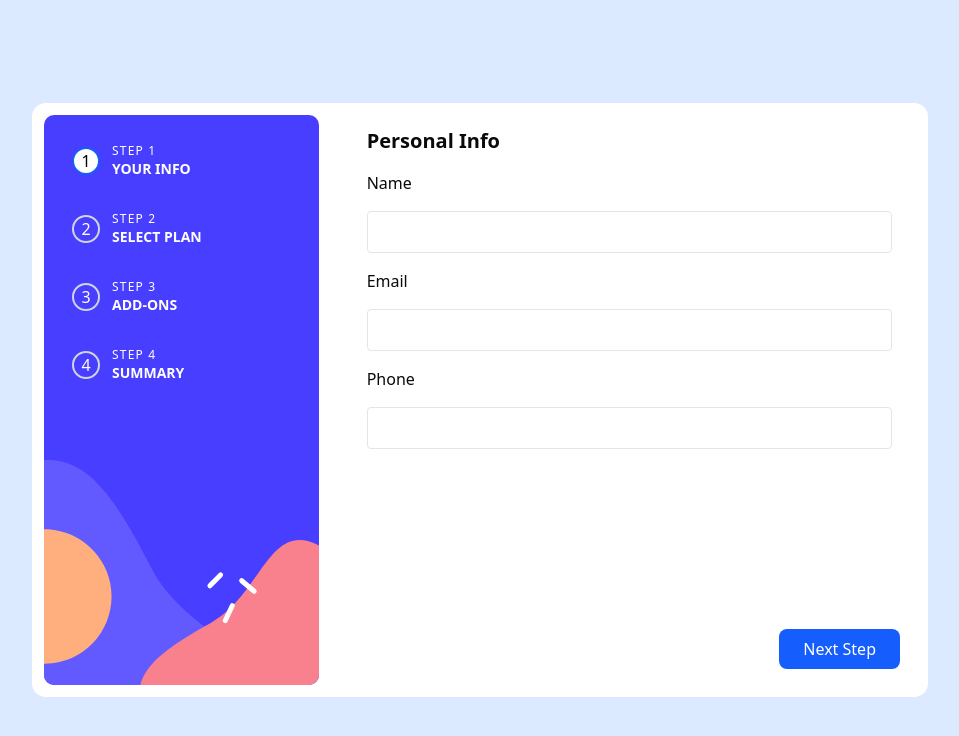
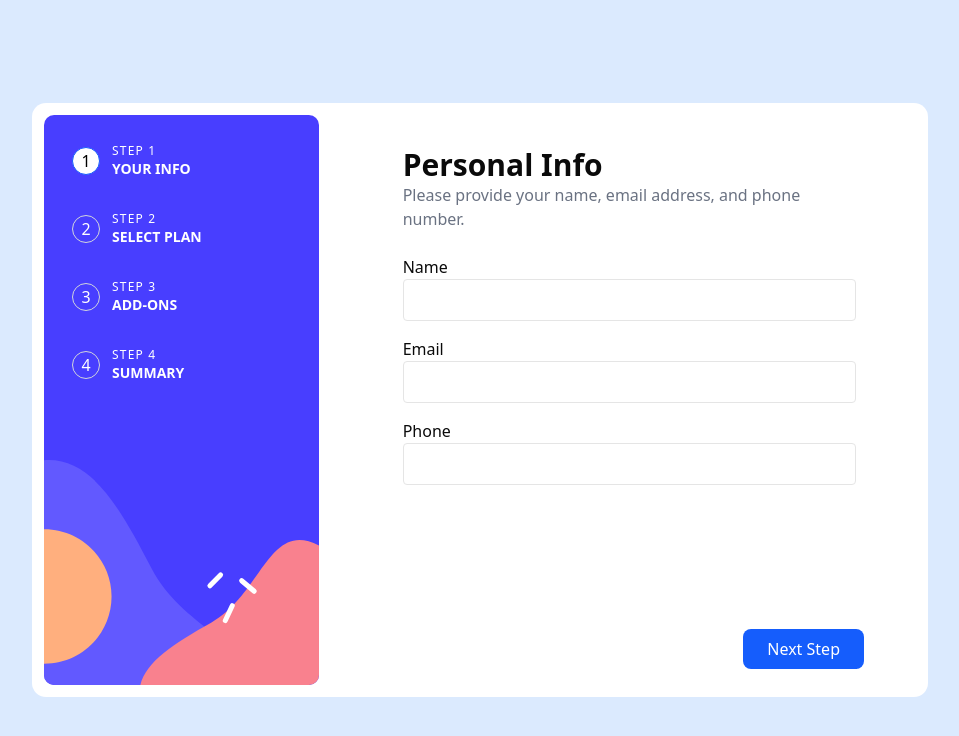
Before and after one commit to AskTiba/bit-by-bit, a Next.js app: page /challenges/multi-step-form in a window 1280 px wide. Shown: the top 736 px of the page, without its empty margins (160-1119 px from the left). Built offline with nearby package versions, Linux system fonts and the light colour scheme.

Commit message:
style[ui): modify the styling of the general ui

```diff
--- a/src/app/challenges/multi-step-form/components/FormPage.tsx
+++ b/src/app/challenges/multi-step-form/components/FormPage.tsx
@@ -89,9 +89,9 @@ const FormPage = () => {
         {/* Wizard form */}
         <form
           onSubmit={handleSubmit(onSubmit)}
-          className="col-span-2 relative lg:static flex flex-col bg-white rounded-xl -top-20 z-60 justify-between mx-3 h-full"
+          className="col-span-2 relative lg:mx-12 lg:static flex flex-col bg-white rounded-xl -top-20 z-60 justify-between mx-3 h-full"
         >
-          <div className="">
+          <div className="lg:pt-5">
             <StepContent
               activeStep={activeStep}
               register={register}
@@ -99,7 +99,7 @@ const FormPage = () => {
               setValue={setValue} // 👈 Add this too
             />
           </div>
-          <div className="hidden lg:block sticky bottom-0 w-full py-3 z-10">
+          <div className="hidden lg:block  sticky bottom-0 w-full py-3 z-10">
             <NavigationButtons
               activeStep={activeStep}
               stepsLength={steps.length}
--- a/src/app/challenges/multi-step-form/components/PlanCard.tsx
+++ b/src/app/challenges/multi-step-form/components/PlanCard.tsx
@@ -23,7 +23,7 @@ export const PlanCard = ({
     <div
       onClick={onClick}
       className={clsx(
-        "cursor-pointer p-4 flex lg:flex-col lg:w-32 gap-4 rounded-md",
+        "cursor-pointer p-3 flex lg:flex-col lg:w-[120px] gap-6 rounded-md",
         "hover:border-purple-700 hover:ring-1 hover:ring-purple-300",
         isActive
           ? "border-purple-900 border-2 ring-2 ring-purple-300"
--- a/src/app/challenges/multi-step-form/components/StepIndicator.tsx
+++ b/src/app/challenges/multi-step-form/components/StepIndicator.tsx
@@ -28,7 +28,7 @@ const StepIndicator: React.FC<StepIndicatorProps> = ({
             onClick={() => onStepClick(index)}
             aria-pressed={index === activeStep}
             className={clsx(
-              "size-7 rounded-full border-2 cursor-pointer flex items-center justify-center font-medium transition-colors duration-300",
+              "size-7 rounded-full border cursor-pointer flex items-center justify-center font-medium transition-colors duration-300",
               {
                 "bg-white text-black border-blue-600": index === activeStep,
                 "bg-transparent text-white border-gray-300 hover:bg-white hover:text-black":
--- a/src/app/challenges/multi-step-form/components/add-ons.tsx
+++ b/src/app/challenges/multi-step-form/components/add-ons.tsx
@@ -30,10 +30,12 @@ const AddOns: React.FC = () => {
 
   return (
     <div className="p-6 flex flex-col gap-6 w-full">
-      <h2 className="text-xl font-semibold">Pick add-ons</h2>
-      <p className="text-gray-600">
-        Add-ons help enhance your gaming experience.
-      </p>
+      <div className="">
+        <h2 className="text-3xl font-bold">Pick add-ons</h2>
+        <p className="text-gray-600">
+          Add-ons help enhance your gaming experience.
+        </p>
+      </div>
 
       <div className="flex flex-col gap-2 text-[13px]">
         {addons.map((a) => {
--- a/src/app/challenges/multi-step-form/components/apreciation.tsx
+++ b/src/app/challenges/multi-step-form/components/apreciation.tsx
@@ -4,11 +4,11 @@ import checkmark from "../assets/images/icon-thank-you.svg";
 
 const apreciation = () => {
   return (
-    <main className="lg:flex items-center h-full justify-center w-full">
-      <div className="p-6 flex flex-col items-center justify-center gap-6">
+    <main className="">
+      <div className="p-6 flex flex-1 h-full flex-col items-center justify-center gap-6">
         <Image src={checkmark} alt="checkmark" />
         <h2 className="text-2xl font-semibold">Thank you!</h2>
-        <p className="text-center text-gray-600 text-lg">
+        <p className="text-center text-gray-600 text-base">
           Thanks for confirming your subscription! We hope you have fun using
           our platform. If you ever need support, please feel free to email us
           at support@loremgaming.com.
--- a/src/app/challenges/multi-step-form/components/finishing.tsx
+++ b/src/app/challenges/multi-step-form/components/finishing.tsx
@@ -15,13 +15,13 @@ const Finishing = () => {
     <main className="flex-1 w-full">
       <div className="w-full p-6 flex flex-col items-center justify-center gap-6">
         <div className="w-full">
-          <h2 className="text-3xl font-semibold">Finishing up</h2>
+          <h2 className="text-3xl font-bold">Finishing up</h2>
           <p className="text-sm text-gray-600">
             Double-check everything looks OK before confirming.
           </p>
         </div>
 
-        <section className="w-full text-[13px] flex text-xl flex-col gap-3 bg-gray-100 border rounded p-4">
+        <section className="w-full flex text-base flex-col gap-3 bg-gray-100 border rounded p-4">
           <div>
             <section className="">
               <div className="flex justify-between items-center">
@@ -31,7 +31,7 @@ const Finishing = () => {
                   </div>
                   {/* CHANGE BUTTON HERE */}
                   <p
-                    className="text-gray-600 underline cursor-pointer"
+                    className="text-gray-600 text-sm underline cursor-pointer"
                     onClick={() => setStep("plan")}
                     role="button"
                     tabIndex={0}
@@ -53,10 +53,10 @@ const Finishing = () => {
               {addonPrices.map((a) => (
                 <div
                   key={a.name}
-                  className="flex justify-between items-center text-gray-600"
+                  className="flex justify-between items-cente text-sm text-gray-500"
                 >
                   <p>{a.name}</p>
-                  <p>
+                  <p className="text-gray-600 font-semibold">
                     +${a.price}/{billingCycle}
                   </p>
                 </div>
@@ -69,8 +69,8 @@ const Finishing = () => {
           <p className="text-gray-500">
             Total (per {isYearly ? "year" : "month"})
           </p>
-          <p className="text-xl font-bold text-purple-600">
-            ${total}/{billingCycle}
+          <p className="text-base font-bold text-purple-600">
+            +${total}/{billingCycle}
           </p>
         </div>
       </div>
--- a/src/app/challenges/multi-step-form/components/personalInfo.tsx
+++ b/src/app/challenges/multi-step-form/components/personalInfo.tsx
@@ -1,11 +1,7 @@
 "use client";
 
 import React, { useEffect } from "react";
-import {
-  UseFormRegister,
-  FieldErrors,
-  UseFormSetValue,
-} from "react-hook-form";
+import { UseFormRegister, FieldErrors, UseFormSetValue } from "react-hook-form";
 import { useFormStore } from "~/lib/store/formDataStore";
 import { MyFormData } from "~/lib/types/formData";
 
@@ -34,9 +30,16 @@ const PersonalInfo: React.FC<Props> = ({ register, errors, setValue }) => {
     };
 
   return (
-    <div className="p-6 flex flex-col gap-4">
-      <h2 className="text-xl font-semibold">Personal Info</h2>
+    <div className="p-6 flex flex-col gap-6">
+      <div className="">
+        <h2 className="text-3xl font-bold">Personal Info</h2>
+        <p className="text-gray-500">
+          Please provide your name, email address, and phone number.
+        </p>
+      </div>
 
+      <div className="flex flex-col gap-4">
+        <div className="">
           <label>Name</label>
           <input
             {...register("name", { required: true })}
@@ -44,7 +47,8 @@ const PersonalInfo: React.FC<Props> = ({ register, errors, setValue }) => {
             className="w-full border p-2 rounded"
           />
           {errors.name && <p className="text-red-500">Required</p>}
-
+        </div>
+        <div className="">
           <label>Email</label>
           <input
             {...register("email", {
@@ -55,7 +59,8 @@ const PersonalInfo: React.FC<Props> = ({ register, errors, setValue }) => {
             className="w-full border p-2 rounded"
           />
           {errors.email && <p className="text-red-500">Invalid email</p>}
-
+        </div>
+        <div className="">
           <label>Phone</label>
           <input
             {...register("phone", { required: true })}
@@ -64,6 +69,8 @@ const PersonalInfo: React.FC<Props> = ({ register, errors, setValue }) => {
           />
           {errors.phone && <p className="text-red-500">Required</p>}
         </div>
+      </div>
+    </div>
   );
 };
 
--- a/src/app/challenges/multi-step-form/components/plan.tsx
+++ b/src/app/challenges/multi-step-form/components/plan.tsx
@@ -19,8 +19,8 @@ const Plan: React.FC = () => {
   };
 
   return (
-    <div className="p-6 flex flex-col gap-6 w-full">
-      <h2 className="text-xl font-semibold">Select your plan</h2>
+    <div className="p-6 flex flex-col gap-6 w-full ">
+      <h2 className="text-3xl font-bold">Select your plan</h2>
       <p className="text-gray-500">
         You have the option of monthly or yearly billing.
       </p>
@@ -39,7 +39,7 @@ const Plan: React.FC = () => {
         ))}
       </div>
 
-      <div className="flex justify-center items-center gap-4 text-sm mt-4">
+      <div className="flex justify-center lg:mr-10 items-center gap-4 text-sm mt-4">
         <span className={!isYearly ? "font-semibold" : "text-gray-400"}>
           Monthly
         </span>
--- a/src/components/ui/switch.tsx
+++ b/src/components/ui/switch.tsx
@@ -1,9 +1,9 @@
-"use client"
+"use client";
 
-import * as React from "react"
-import * as SwitchPrimitive from "@radix-ui/react-switch"
+import * as React from "react";
+import * as SwitchPrimitive from "@radix-ui/react-switch";
 
-import { cn } from "~/lib/utils"
+import { cn } from "~/lib/utils";
 
 function Switch({
   className,
@@ -13,7 +13,7 @@ function Switch({
     <SwitchPrimitive.Root
       data-slot="switch"
       className={cn(
-        "peer data-[state=checked]:bg-primary data-[state=unchecked]:bg-input focus-visible:border-ring focus-visible:ring-ring/50 dark:data-[state=unchecked]:bg-input/80 inline-flex h-[1.15rem] w-8 shrink-0 items-center rounded-full border border-transparent shadow-xs transition-all outline-none focus-visible:ring-[3px] disabled:cursor-not-allowed disabled:opacity-50",
+        "peer data-[state=checked]:bg-primary data-[state=unchecked]:bg-primary focus-visible:border-ring focus-visible:ring-ring/50 dark:data-[state=unchecked]:bg-input/80 inline-flex h-[1.15rem] w-8 shrink-0 items-center rounded-full border border-transparent shadow-xs transition-all outline-none focus-visible:ring-[3px] disabled:cursor-not-allowed disabled:opacity-50",
         className
       )}
       {...props}
@@ -25,7 +25,7 @@ function Switch({
         )}
       />
     </SwitchPrimitive.Root>
-  )
+  );
 }
 
-export { Switch }
+export { Switch };
```
Lines whose indentation alone changed are shown as unchanged.
